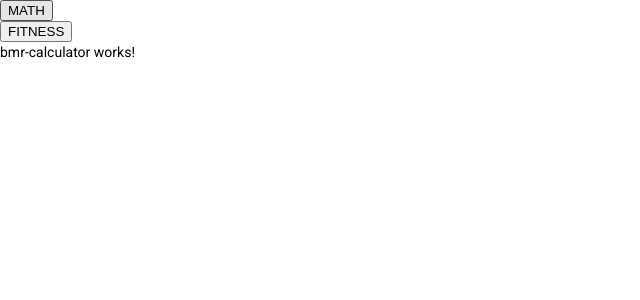
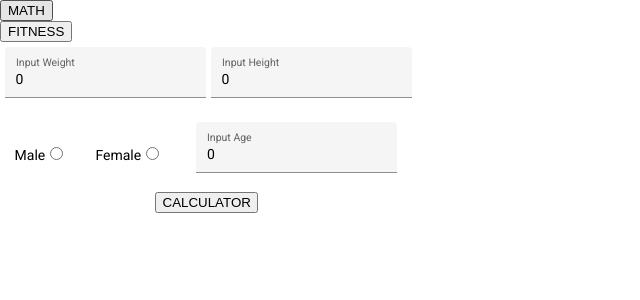
Before and after one commit to Kevinstamenkovski/calculators, an Angular app: page /bmr in a window 1280 px wide. Shown: the top 300 px of the page, without its empty margins (0-640 px from the left). Built offline with nearby package versions, Linux system fonts and the light colour scheme.

Commit message:
BMR modified

```diff
--- a/src/app/fitness/bmi-calculator/bmi-calculator.component.scss
+++ b/src/app/fitness/bmi-calculator/bmi-calculator.component.scss
@@ -5,3 +5,8 @@
   border-radius: 15px;
   border: solid 2px #737373;
 }
+input[type=number]::-webkit-inner-spin-button,
+input[type=number]::-webkit-outer-spin-button {
+  -webkit-appearance: none;
+  margin: 0;
+}
--- a/src/app/fitness/bmr-calculator/bmr-calculator.component.html
+++ b/src/app/fitness/bmr-calculator/bmr-calculator.component.html
@@ -1 +1,36 @@
-<p>bmr-calculator works!</p>
+<div class="card" style="display: flex; flex-direction: column;">
+
+  <form style="border-radius: 15px; display: flex; justify-content: center;">
+    <mat-form-field class="example-full-width" appearance="fill" style="margin: 5px 0 0 5px;">
+      <mat-label>Input Weight</mat-label>
+      <input type="number" matInput [formControl]="WeightFormControl" placeholder="Input your Weight">
+    </mat-form-field>
+
+    <mat-form-field class="example-full-width" appearance="fill" style="margin: 5px 0 0 5px;">
+      <mat-label>Input Height</mat-label>
+      <input type="number" matInput [formControl]="HeightFormControl" placeholder="Input your Height">
+    </mat-form-field>
+  </form>
+
+  <div class="line" style="width: 100%; display: flex; justify-content: space-around; align-items: center">
+    <div style="justify-self: center;">
+      <mat-label>Male</mat-label>
+      <input type="radio" [formControl]="maleSelected" name="gender">
+    </div>
+
+    <div>
+      <mat-label>Female</mat-label>
+      <input type="radio" [formControl]="femaleSelected" name="gender">
+    </div>
+
+    <div>
+      <mat-form-field class="example-full-width" appearance="fill" style="margin: 5px 0 0 5px;">
+        <mat-label>Input Age</mat-label>
+        <input type="number" matInput [formControl]="AgeFormControl" placeholder="Input your Age">
+      </mat-form-field>
+    </div>
+
+  </div>
+  <button style="width: 25%; align-self: center;" (click)="calculate()">CALCULATOR</button>
+
+</div>
--- a/src/app/fitness/bmr-calculator/bmr-calculator.component.scss
+++ b/src/app/fitness/bmr-calculator/bmr-calculator.component.scss
@@ -0,0 +1,5 @@
+input[type=number]::-webkit-inner-spin-button,
+input[type=number]::-webkit-outer-spin-button {
+  -webkit-appearance: none;
+  margin: 0;
+}
--- a/src/app/fitness/bmr-calculator/bmr-calculator.component.ts
+++ b/src/app/fitness/bmr-calculator/bmr-calculator.component.ts
@@ -1,4 +1,5 @@
 import { Component, OnInit } from '@angular/core';
+import {FormControl} from "@angular/forms";
 
 @Component({
   selector: 'app-bmr-calculator',
@@ -6,9 +7,26 @@ import { Component, OnInit } from '@angular/core';
   styleUrls: ['./bmr-calculator.component.scss']
 })
 export class BMRCalculatorComponent implements OnInit {
+  WeightFormControl: FormControl;
+  HeightFormControl: FormControl;
+  AgeFormControl: FormControl;
+  femaleSelected: FormControl;
+  maleSelected: FormControl;
+  public result: number = 0;
+  public output: string = '';
+  constructor() {
+    this.WeightFormControl = new FormControl(0);
+    this.HeightFormControl = new FormControl(0);
+    this.AgeFormControl = new FormControl( 0);
+    this.femaleSelected = new FormControl('');
+    this.maleSelected = new FormControl('');
+  }
+  public calculate(): void{
+    if(this.maleSelected){
+      alert("GAY")
+    }
 
-  constructor() { }
-
+  }
   ngOnInit(): void {
   }
 
```
